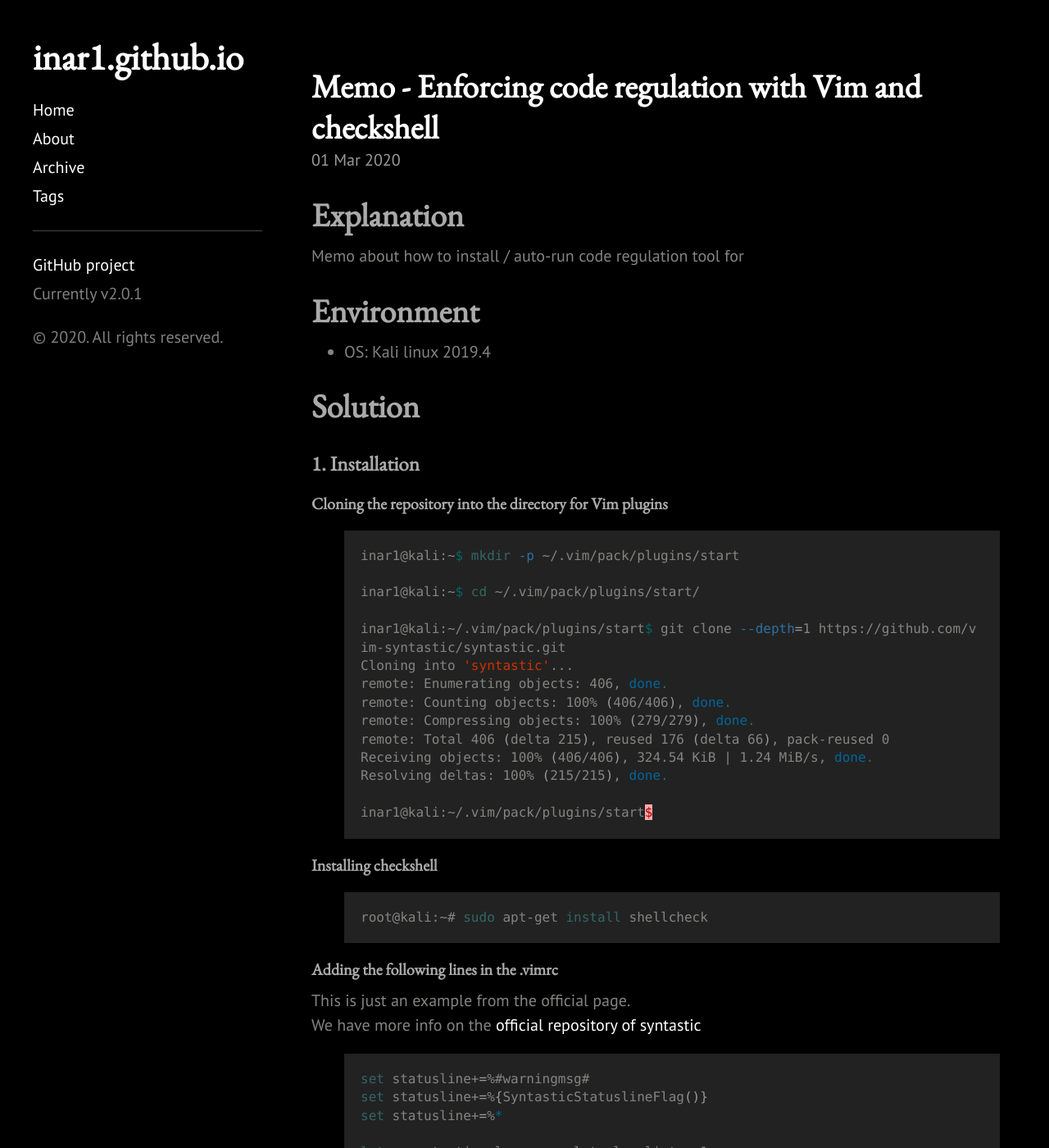
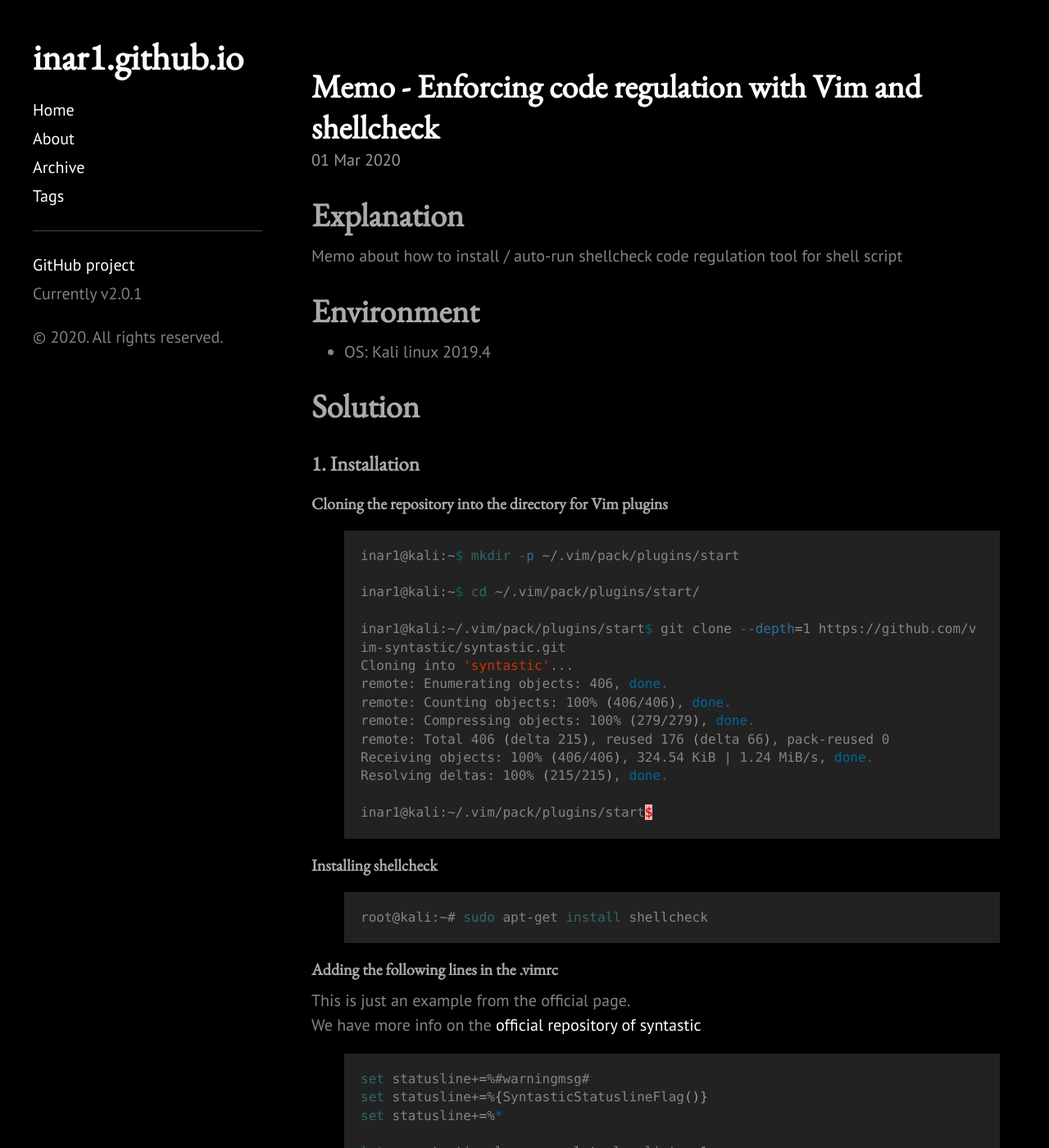
Before and after one commit to 1n4r1/1n4r1.github.io, a Jekyll site: the page built from _posts/2020-03-01-shellscript-syntaxcheck-checkshell.md, in a window 1280 px wide and 1400 px high. Shown: the whole window at 82% size. Built offline with Jekyll 4.4.1, drawn with Linux system fonts in a browser that asks for light colours; a style sheet for code colours, icons or effects is not loaded.

Commit message:
update wrong scriptname

```diff
--- a/_posts/2020-03-01-shellscript-syntaxcheck-checkshell.md
+++ b/_posts/2020-03-01-shellscript-syntaxcheck-checkshell.md
@@ -1,11 +1,11 @@
 ---
 layout: post
-title: Memo - Enforcing code regulation with Vim and checkshell
+title: Memo - Enforcing code regulation with Vim and shellcheck
 categories: Kali
 ---
 
 # Explanation
-Memo about how to install / auto-run code regulation tool for
+Memo about how to install / auto-run shellcheck code regulation tool for shell script
 
 # Environment
 * OS: Kali linux 2019.4
@@ -30,7 +30,7 @@ Resolving deltas: 100% (215/215), done.
 inar1@kali:~/.vim/pack/plugins/start$
 {% endhighlight %}
 
-#### Installing checkshell
+#### Installing shellcheck
 {% highlight shell %}
 root@kali:~# sudo apt-get install shellcheck
 {% endhighlight %}
```
